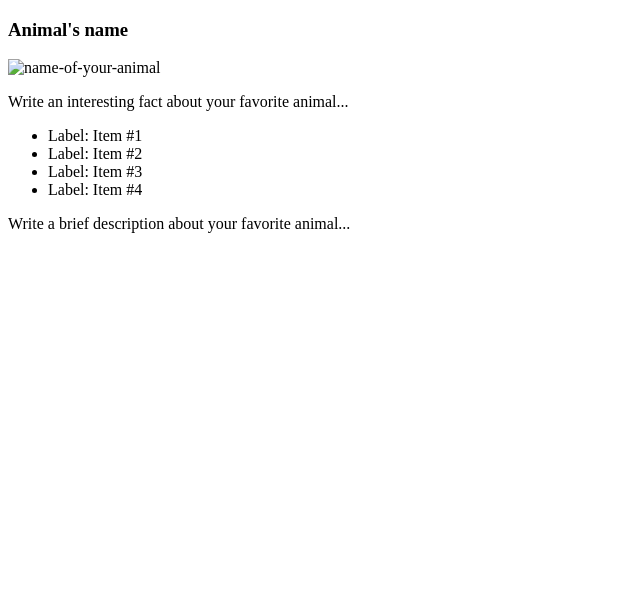
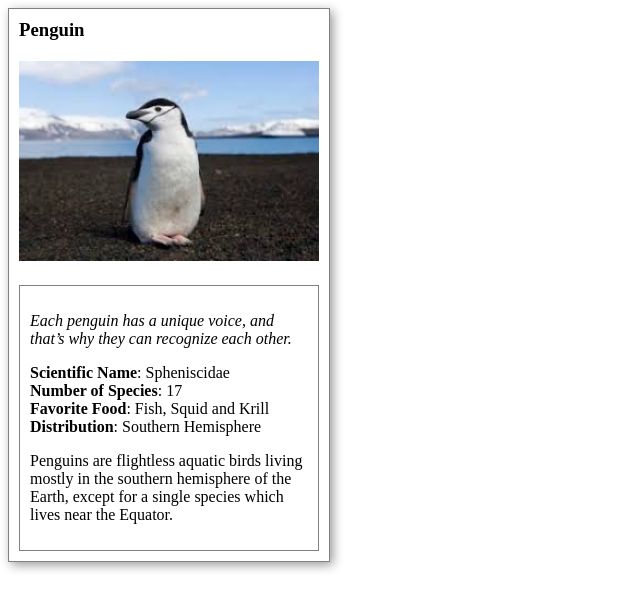
Before and after one commit to JulNicole06/grow_with_google_challenge, a plain HTML site: page Project2-animal_trading_cards/card.html in a window 1280 px wide. Shown: the whole page, without its empty margins (0-640 px from the left). Drawn offline with Linux system fonts and the light colour scheme.

Commit message:
Basic design

```diff
--- a/Project2-animal_trading_cards/card.html
+++ b/Project2-animal_trading_cards/card.html
@@ -1,27 +1,40 @@
 <!DOCTYPE html>
-<html>
+<html lang="en">
 <head>
 	<meta charset="utf-8">
 	<title>Animal Trading Cards</title>
+	<link href="styles.css" rel="stylesheet">
 </head>
 <body>
-	<div>
+	<div class="full-card">
 		<!-- your favorite animal's name goes here -->
-		<h3>Animal's name</h3>
+		<h3 class="title">Penguin</h3>
 		<!-- your favorite animal's image goes here -->
-		<img src="placeholder.png" alt="name-of-your-animal">
-		<div>
+		<div class="main-img">
+			<img src="penguin.jpeg" alt="penguin" width="300px">
+		</div>
+		<div class="info-box">
 			<!-- your favorite animal's interesting fact goes here -->
-			<p>Write an interesting fact about your favorite animal...</p>
-			<ul>
+			<p class="fun-fact">
+				Each penguin has a unique voice, and that’s why they can recognize each other.
+			</p>
+			<ul class="list">
 				<!-- your favorite animal's list items go here -->
-				<li><span>Label</span>: Item #1</li>
-				<li><span>Label</span>: Item #2</li>
-				<li><span>Label</span>: Item #3</li>
-				<li><span>Label</span>: Item #4</li>
+				<li class="list-item">
+					<span class="item-label">Scientific Name</span>: Spheniscidae
+				</li>
+				<li class="list-item">
+					<span class="item-label">Number of Species</span>: 17
+				</li>
+				<li class="list-item">
+					<span class="item-label">Favorite Food</span>: Fish, Squid and Krill
+				</li>
+				<li class="list-item">
+					<span class="item-label">Distribution</span>: Southern Hemisphere
+				</li>
 			</ul>
 			<!-- your favorite animal's description goes here -->
-			<p>Write a brief description about your favorite animal...</p>
+			<p class="description">Penguins are flightless aquatic birds living mostly in the southern hemisphere of the Earth, except for a single species which lives near the Equator.</p>
 		</div>
 	</div>
 </body>
--- a/Project2-animal_trading_cards/styles.css
+++ b/Project2-animal_trading_cards/styles.css
@@ -1 +1,47 @@
-/* add your CSS here */
+.full-card{
+	border: 1px grey solid;
+	display: flex;
+	flex-direction: column;
+	width: 320px;
+	box-shadow: 3px 3px 10px rgba(0,0,0,0.4);
+
+}
+
+.title{
+	margin: 10px;
+}
+
+.main-img{
+	margin: 10px;
+}
+
+.info-box{
+	border: 1px grey solid;
+    padding: 10px;
+    margin: 10px;
+    display: flex;
+	flex-direction: column;
+}
+
+.fun-fact{
+	font-style: italic;
+}
+
+.list{
+	list-style-type: none;
+	margin: 0;
+	padding: 0;
+}
+
+.list-item{
+	margin: 0;
+	padding: 0;
+}
+
+.item-label{
+	font-weight: bold;
+}
+
+.description{
+
+}
```
